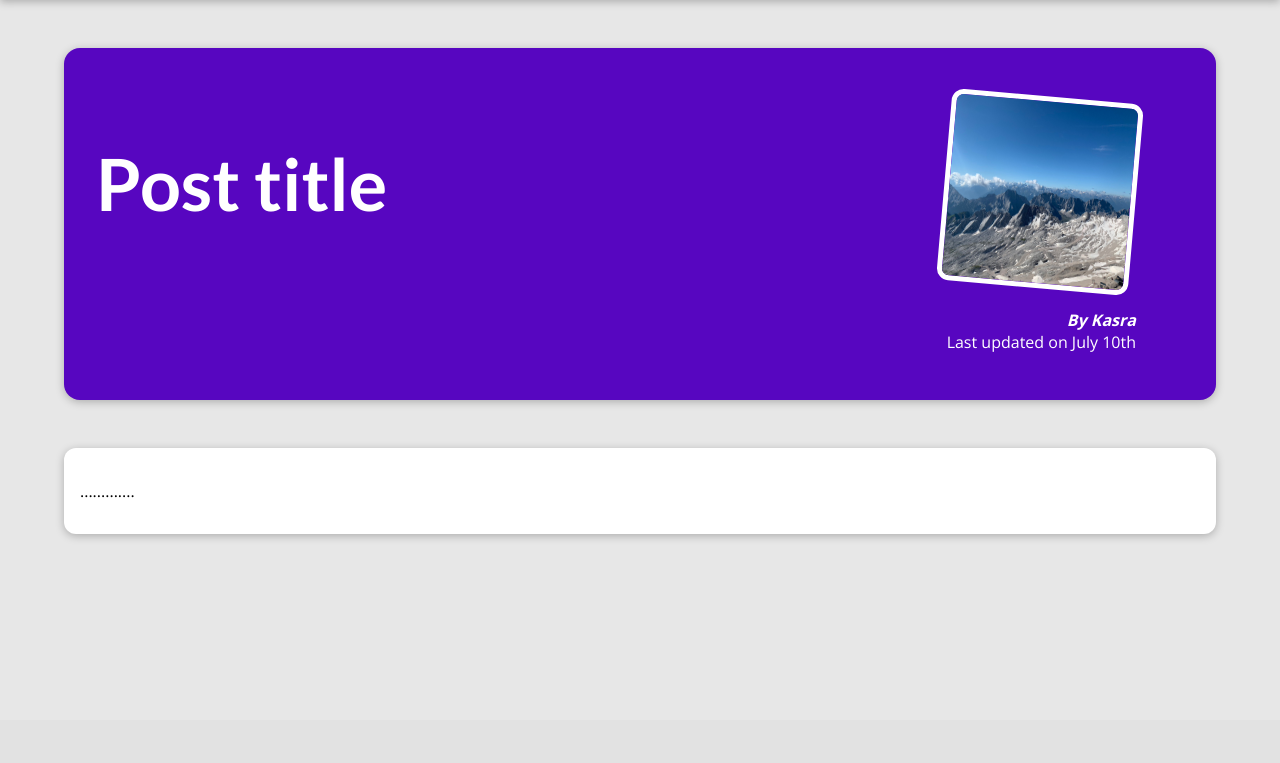
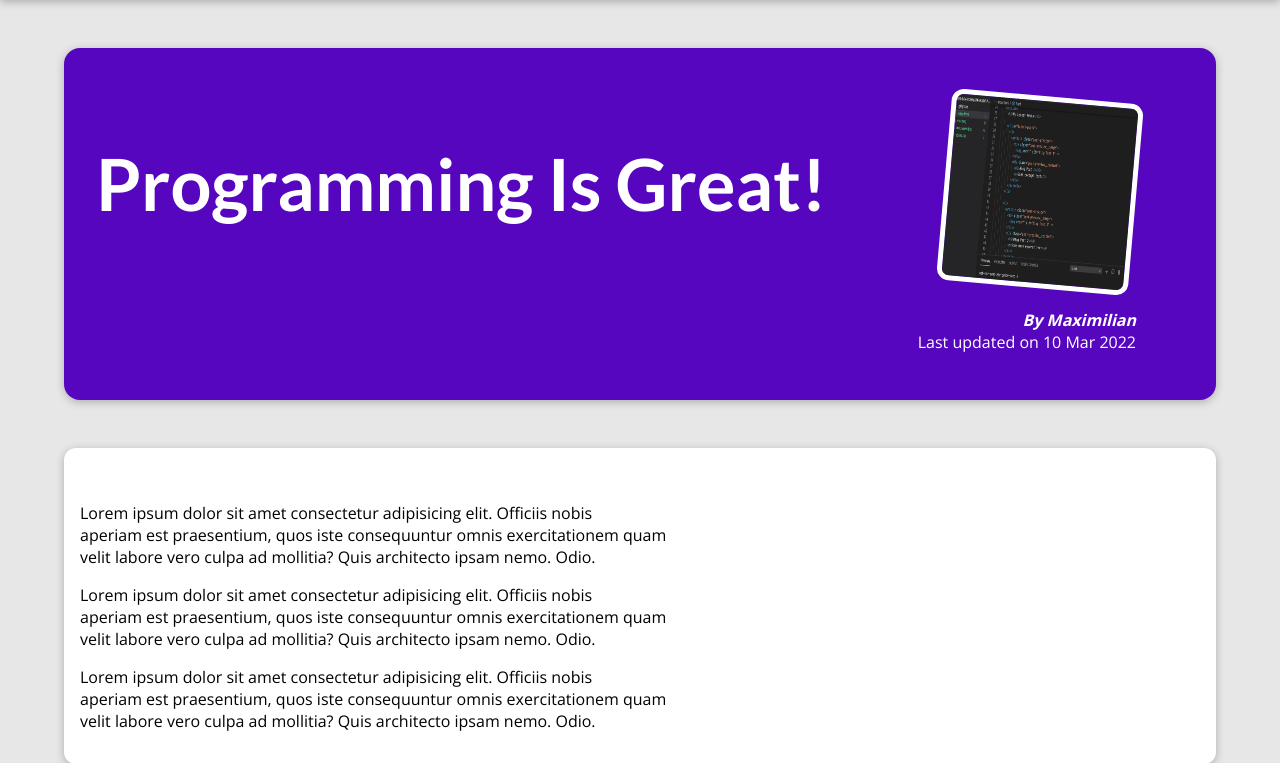
Before and after one commit to KasraNadri/Django-Blog, a Django app: page /posts/programming-is-fun in a window 1280 px wide. Shown: the part 80-843 px from the top of the page. Before the commit the page ends 618 px from the top, so only its background shows below. Run offline with Django 5.2, Linux system fonts and the light colour scheme.

Commit message:
made all-posts and post details dynamic

```diff
--- a/my_site/blog/templates/blog/post-detail.html
+++ b/my_site/blog/templates/blog/post-detail.html
@@ -3,7 +3,7 @@
 
 
 {% block title %}
-    This Post Title
+    {{ post.title }}
 {% endblock %}
 
 {% block css_files %}
@@ -12,22 +12,20 @@
 
 {% block content %}
     <section id = "summary">
-        <h2>Post title</h2>
+        <h2>{{ post.title }}</h2>
 
         <article>
-            <img src = "{% static 'blog/images/mountains.jpg' %}" alt = "Post title"/>
-            <address>By Kasra</address>
+            <img src = "{% static 'blog/images/'|add:post.image %}" alt = "{{ post.title }}"/>
+            <address>By {{ post.author }}</address>
             <div>
-                Last updated on <item> July 10th </item>
+                Last updated on <item> {{ post.date|date:'d M Y' }} </item>
             </div>
         </article>
 
     </section>
 
     <main>
-        <p>
-            .............
-        </p>
+        {{ post.content|linebreaks }}
     </main>
 
 {% endblock %}
--- a/my_site/blog/views.py
+++ b/my_site/blog/views.py
@@ -81,7 +81,12 @@ def starting_page(req):
     })
 
 def posts(req):
-    return render(req, 'blog/all-posts.html')
+    return render(req, 'blog/all-posts.html', {
+        'all_posts': all_posts
+    })
 
 def post_detail(req, slug):
-    return render(req, 'blog/post-detail.html')
+    identified_post = next(post for post in all_posts if post['slug'] == slug)
+    return render(req, 'blog/post-detail.html', {
+        'post': identified_post
+    })
```
Also changed, not shown: my_site/blog/templates/blog/all-posts.html (+3 -9 lines).
